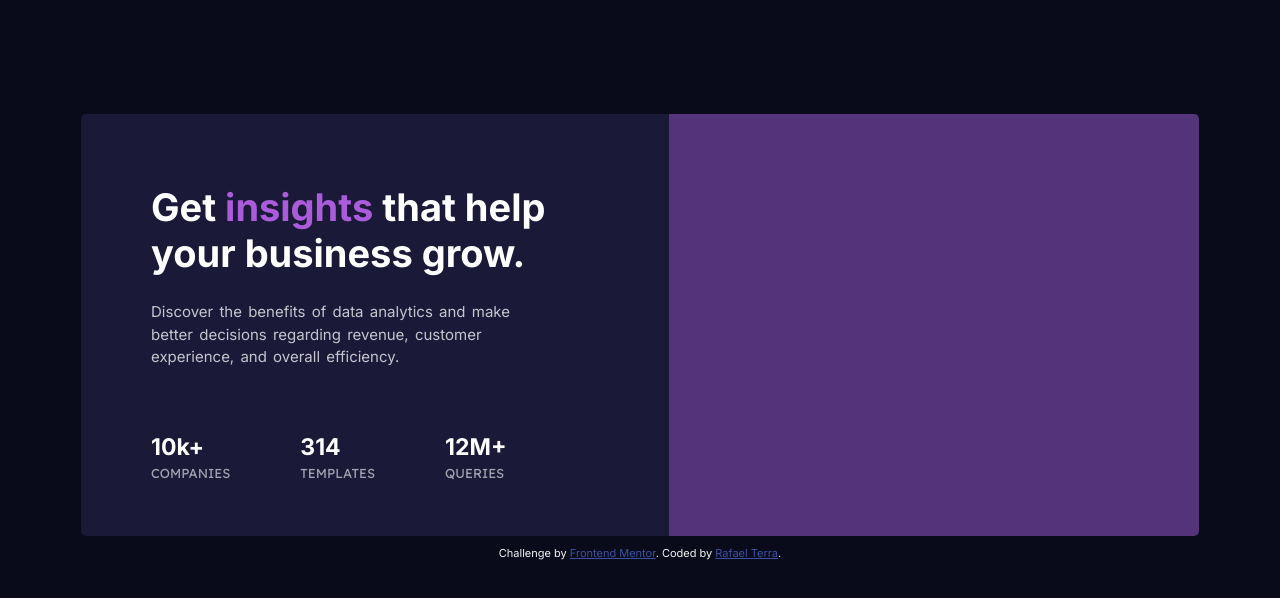
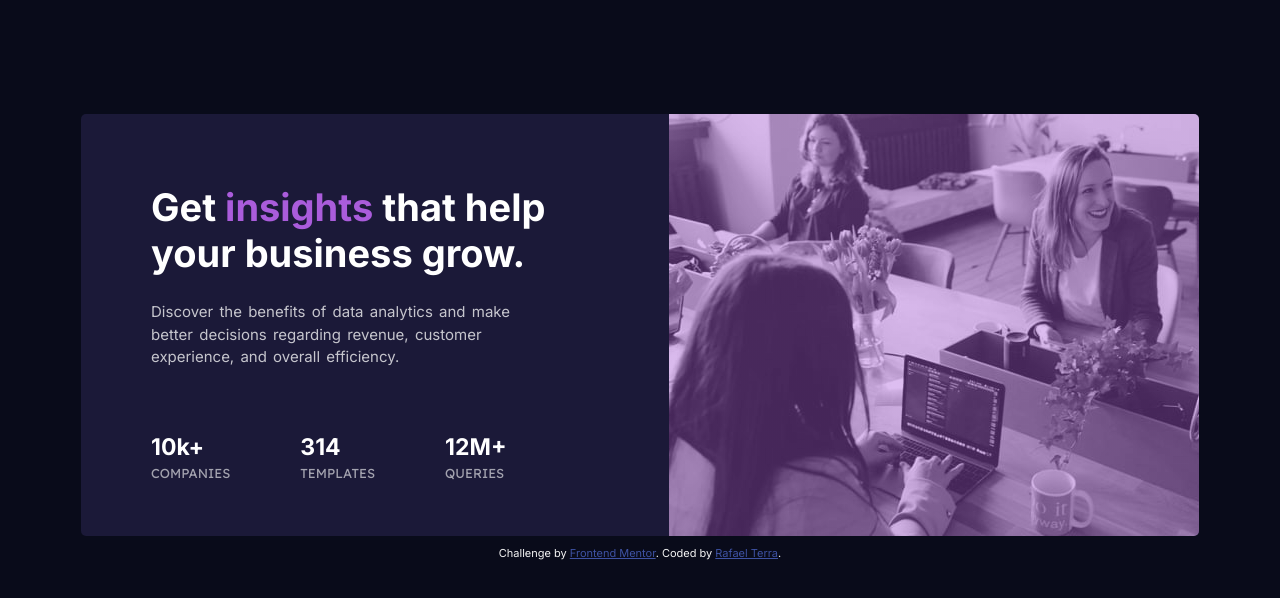
Before and after one commit to rterra90/01mentor-StatsPreviewCardComponent, a plain HTML site: page index.html in a window 1280 px wide. Drawn offline with Linux system fonts and the light colour scheme; the site is published under a folder, as on GitHub Pages, so addresses that start at the root find nothing.

Commit message:
Update index.html

```diff
--- a/index.html
+++ b/index.html
@@ -79,7 +79,7 @@
       margin-left: 70px;
     }
     .right{
-      background: linear-gradient(hsl(277, 64%, 61%, .4), hsl(277, 64%, 61%, .4)), url("/images/image-header-desktop.jpg");
+      background: linear-gradient(hsl(277, 64%, 61%, .4), hsl(277, 64%, 61%, .4)), url("images/image-header-desktop.jpg");
       width: 530px;
       border-radius: 0 5px 5px 0;
       background-position-y: -10px;
```
